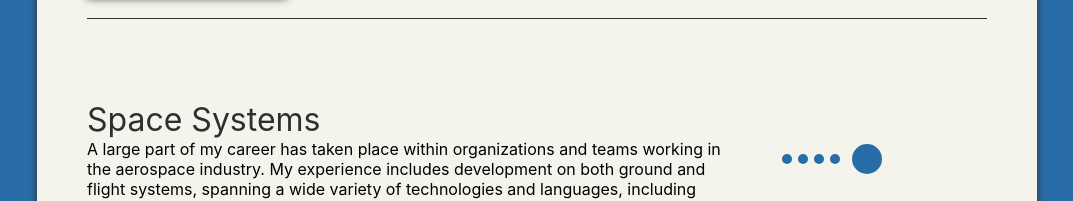
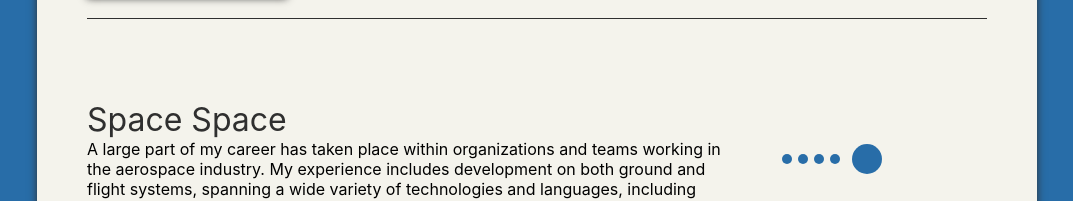
Before and after one commit to MMazzocchi/mmazzocchi.github.io, a React (Create React App) app: page / in a window 1280 px wide. Shown: the part 803-1004 px from the top of the page, without its empty margins (103-1176 px from the left). Built offline with nearby package versions, Linux system fonts and the light colour scheme.

Commit message:
Renamed space section.

```diff
--- a/src/home/index.js
+++ b/src/home/index.js
@@ -4,7 +4,7 @@ import splash from './splash.jpg';
 import Header from './Header.js';
 import { color1, standard_shadow } from '../styles.js';
 import Hello from './sections/hello';
-import Systems from './sections/space';
+import Space from './sections/space';
 
 const styles = {
   splash: {
@@ -45,7 +45,7 @@ const Home = ({ classes }) => (
       <div className={ classes.content_container }>
         <div className={ classes.content }>
           <Hello />
-          <Systems />
+          <Space />
         </div>
       </div>
     </div>
--- a/src/home/sections/space/index.js
+++ b/src/home/sections/space/index.js
@@ -57,11 +57,11 @@ const Planet = ({ classes, x, y }) => (
   </div>
 );
 
-const Systems = ({ classes }) => (
+const Space = ({ classes }) => (
   <Section>
     <div>
       <div className={ classes.title }>
-        Space Systems
+        Space Space
       </div>
       <div>
         A large part of my career has taken place within organizations and teams
@@ -80,4 +80,4 @@ const Systems = ({ classes }) => (
   </Section>
 );
 
-export default withStyles(styles)(Systems);
+export default withStyles(styles)(Space);
```
